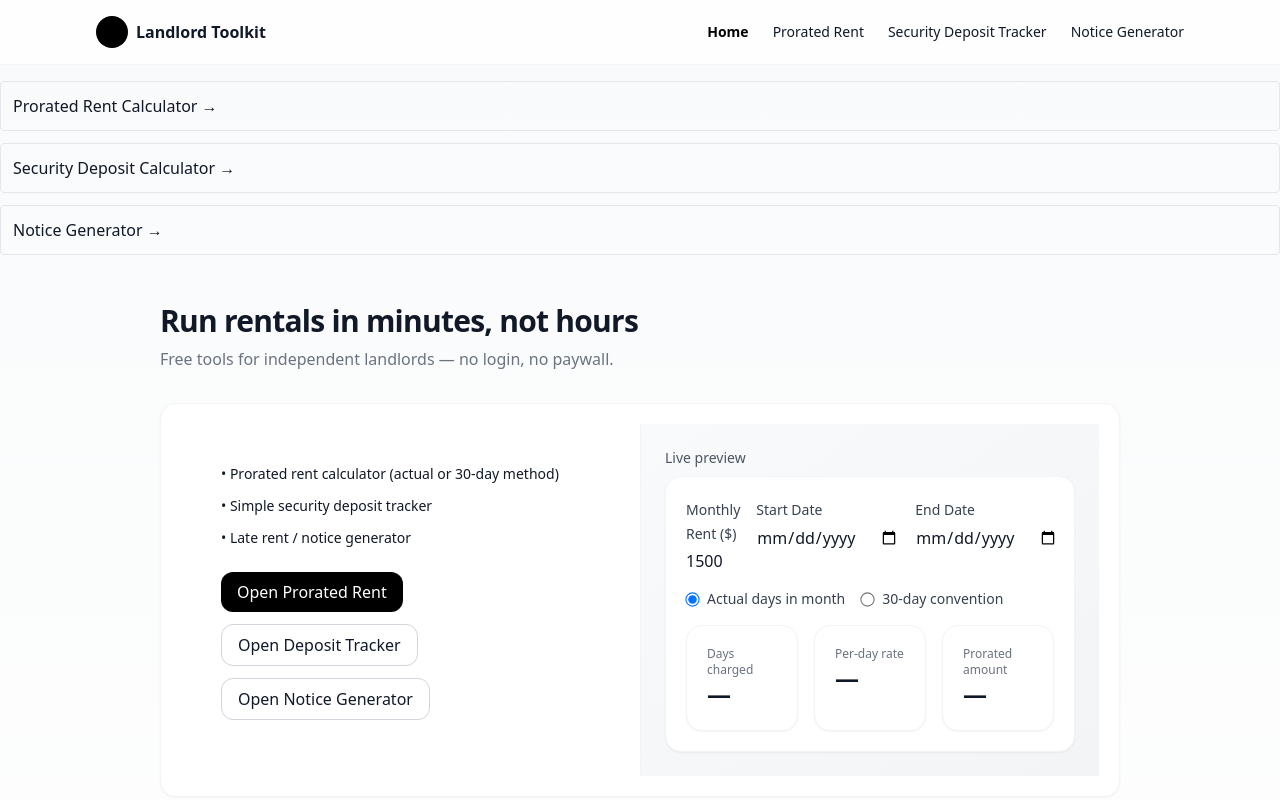
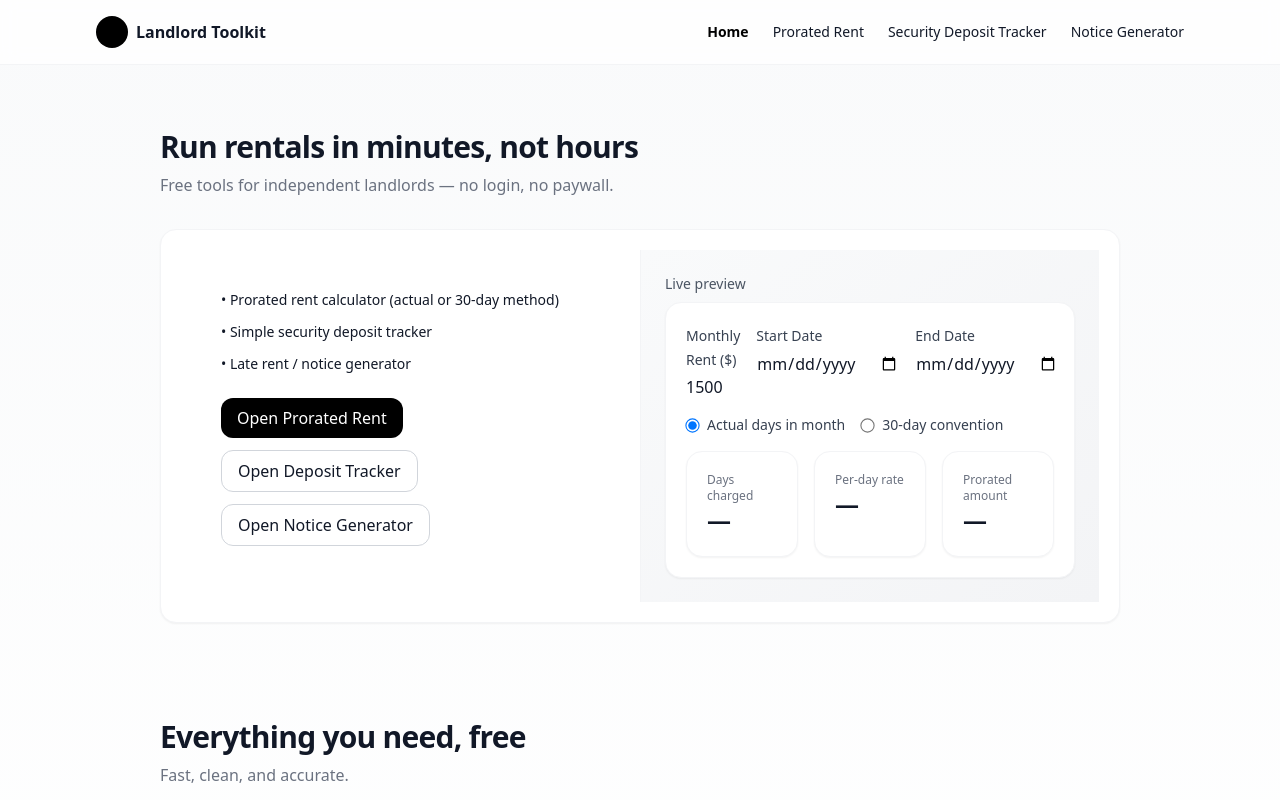
Before and after one commit to isanda101/landlord-toolkit, a Next.js app: page / in a window 1280 px wide. Shown: the top 800 px of the page. Built offline with nearby package versions, Linux system fonts and the light colour scheme.

Commit message:
revert: remove injected quick links from homepage

```diff
--- a/app/page.jsx
+++ b/app/page.jsx
@@ -45,11 +45,7 @@ export default function Page() {
       {/* Home */}
       {activeTab === "landing" && (
         <main>
-  {/* Tool quick links (auto-injected) */}
   <div className="mt-4 grid gap-3">
-    <Link className="block border rounded p-3" href="/prorated-rent-calculator">Prorated Rent Calculator →</Link>
-    <Link className="block border rounded p-3" href="/security-deposit-calculator">Security Deposit Calculator →</Link>
-    <Link className="block border rounded p-3" href="/notice-generator">Notice Generator →</Link>
   </div>
 
           <Section
```
